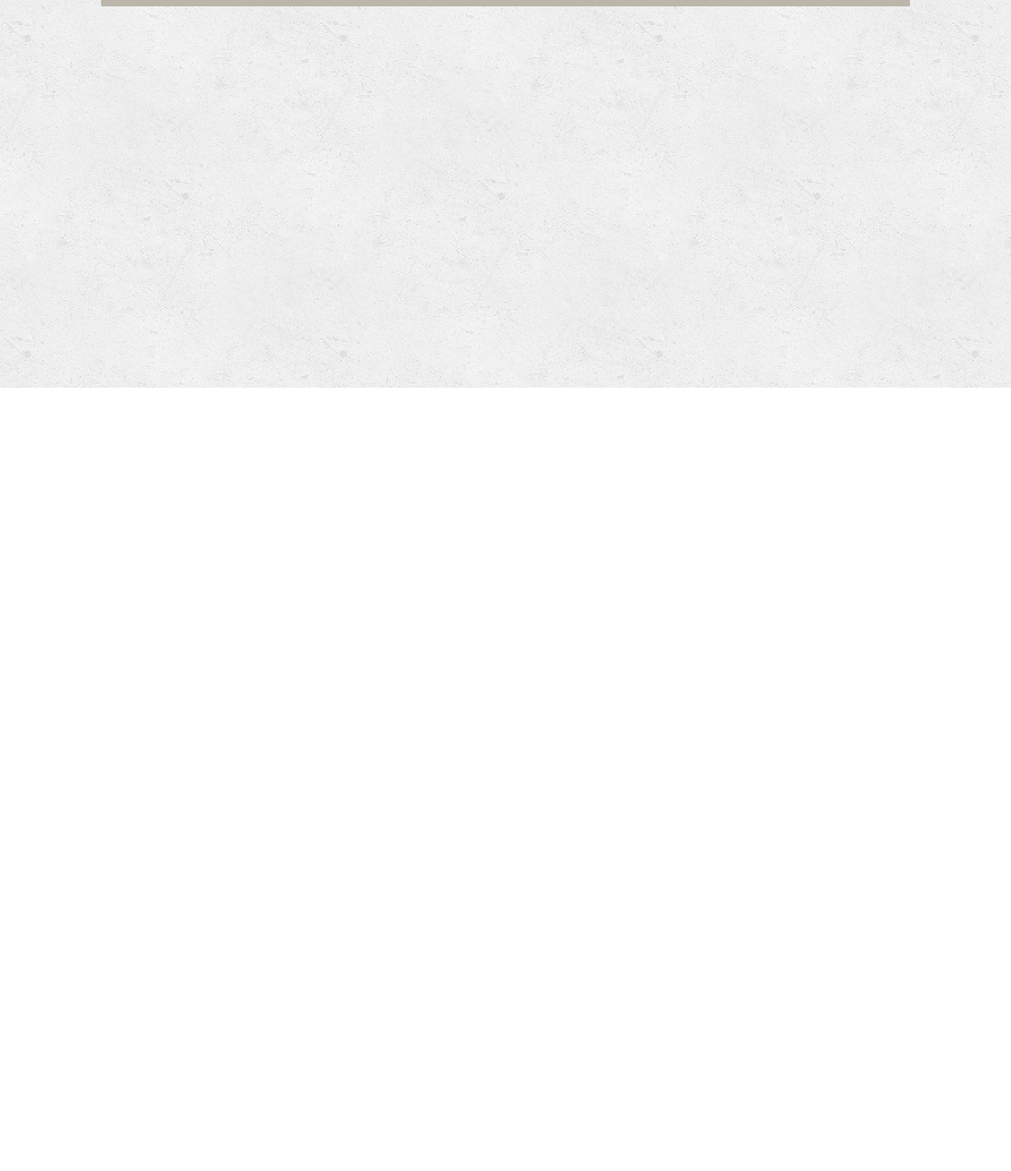
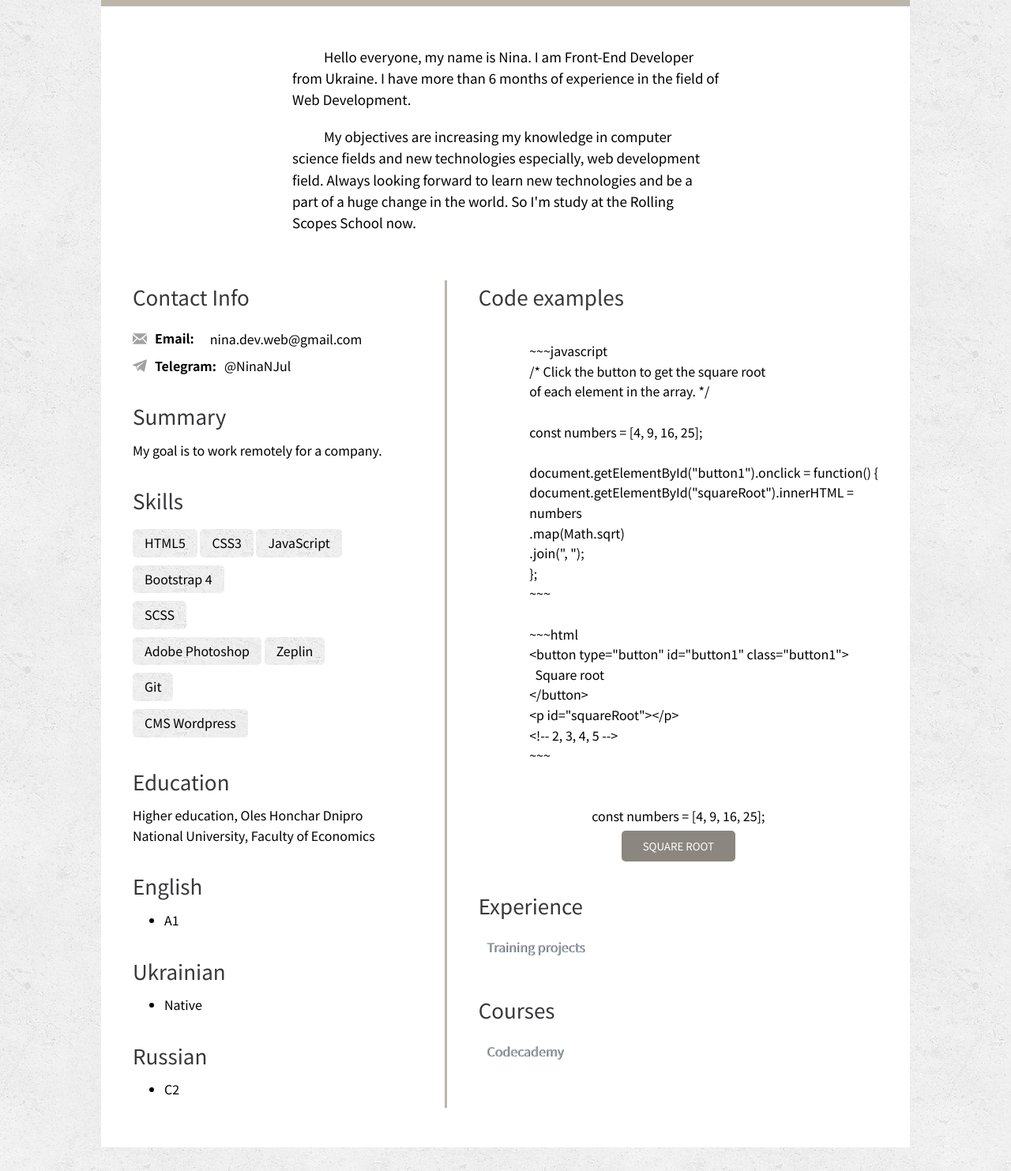
Before and after one commit to NJul/rsschool-cv, a plain HTML site: page index.html in a window 1280 px wide. Shown: the part 309-1792 px from the top of the page at 79% size. Before the commit the page ends 800 px from the top, so only its background shows below. Drawn offline with nearby package versions, Linux system fonts and the light colour scheme.

Commit message:
feat: add main

```diff
--- a/index.html
+++ b/index.html
@@ -24,7 +24,154 @@
       </div>
     </header>
 
+    <main>
 
+      <div class="about">
+        <p>Hello everyone, my name is Nina. I am Front-End Developer from Ukraine. I have more than 6 months of
+          experience in the field of Web Development.
+        </p>
+        <p>
+          My objectives are increasing my knowledge in computer science fields and new technologies especially, web
+          development field.
+          Always looking forward to learn new technologies and be a part of a huge change in the world.
+          So I'm study at the Rolling Scopes School now.
+        </p>
+      </div>
+
+      <div class="info">
+
+        <div class="col-1">
+
+          <section>
+            <h3 class="mt0px">Contact Info</h3>
+            <div class="effect-1">
+              <img class="effect-2" src="./assets/images/iconmonstr-email-1.svg" alt="email">
+              <strong class="effect-2">Email: </strong><a class="effect-5" href="mailto:nina.dev.web@gmail.com">
+                <span>nina.dev.web@gmail.com</span></a>
+            </div>
+            <div class="effect-1">
+              <img class="effect-2" src="./assets/images/telegram.svg" alt="telegram">
+              <strong class="effect-2">Telegram: </strong>@NinaNJul
+            </div>
+          </section>
+
+          <section>
+            <h3>Summary</h3>
+            <p>My goal is to work remotely for a company.</p>
+          </section>
+
+          <section>
+            <h3>Skills</h3>
+
+            <p>
+              <span class="skills">HTML5</span>
+              <span class="skills">CSS3</span>
+              <span class="skills">JavaScript</span>
+            </p>
+            <p>
+              <span class="skills">Bootstrap 4</span>
+            </p>
+            <p>
+              <span class="skills">SCSS</span>
+            </p>
+            <p>
+              <span class="skills">Adobe Photoshop</span>
+              <span class="skills">Zeplin</span>
+            </p>
+            <p>
+              <span class="skills">Git</span>
+            </p>
+            <p>
+              <span class="skills">CMS Wordpress</span>
+            </p>
+          </section>
+
+          <section>
+            <h3>Education</h3>
+            <p>
+              Higher education,
+              Oles Honchar Dnipro National University,
+              Faculty of Economics
+            </p>
+          </section>
+
+          <section>
+            <h3>English</h3>
+            <ul>
+              <li>A1</li>
+            </ul>
+
+            <h3>Ukrainian</h3>
+            <ul>
+              <li>Native</li>
+            </ul>
+
+            <h3>Russian</h3>
+            <ul>
+              <li>C2</li>
+            </ul>
+          </section>
+
+        </div>
+
+        <div class="col-2">
+
+          <section>
+            <h3 class="mt0px">Code examples</h3>
+            <div class="code">
+              <pre>
+                  <code>
+                  ~~~javascript
+                  /* Click the button to get the square root
+                  of each element in the array. */
+
+                  const numbers = [4, 9, 16, 25];
+
+                  document.getElementById("button1").onclick = function() {
+                  document.getElementById("squareRoot").innerHTML =
+                  numbers
+                  .map(Math.sqrt)
+                  .join(", ");
+                  };
+                  ~~~
+
+                  ~~~html
+                  &lt;button type="button" id="button1" class="button1"&gt;
+                    Square root
+                  &lt;/button&gt;
+                  &lt;p id="squareRoot"&gt;&lt;/p&gt;
+                  &lt;!-- 2, 3, 4, 5 --&gt;
+                  ~~~
+                 </code>
+               </pre>
+            </div>
+            <div class="container">
+              <code>const numbers = [4, 9, 16, 25];</code>
+              <button class="button1" id="button1" type="button">Square root</button>
+              <p id="squareRoot"></p>
+            </div>
+          </section>
+
+          <section>
+            <h3>Experience</h3>
+            <div class="effect">
+              <a class="effect-5" href="https://github.com/NJul/My-projects" target="_blank"><span>Training
+                  projects</span></a>
+            </div>
+          </section>
+
+          <section>
+            <h3>Courses</h3>
+            <div class="effect">
+              <a class="effect-5" href="https://www.codecademy.com/users/NinaNJul/achievements"
+                target="_blank"><span>Codecademy</span></a>
+            </div>
+          </section>
+
+        </div>
+      </div>
+
+    </main>
   </div>
   <script src="./scripts.js"></script>
 </body>
```
